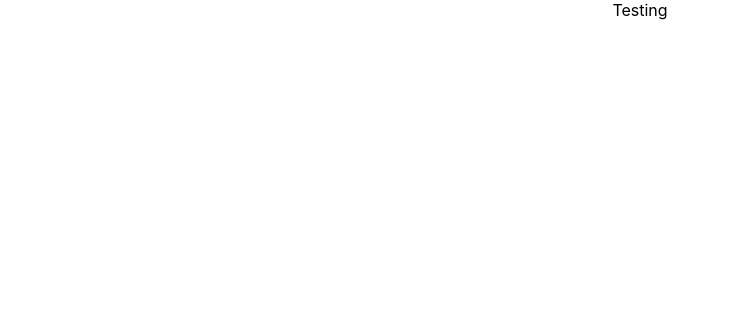
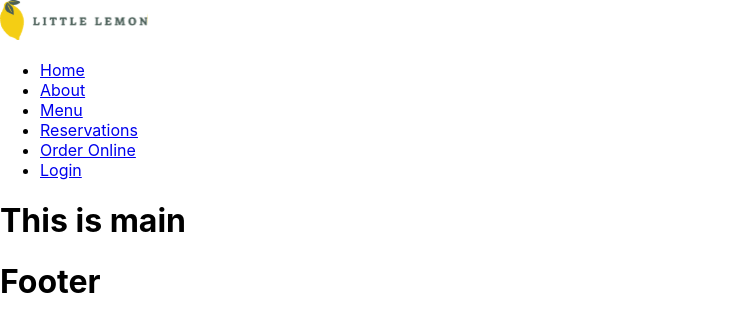
Before and after one commit to SittikronNon/little-lemon, a React (Create React App) app: page / in a window 1280 px wide. Shown: the top 332 px of the page, without its empty margins (0-730 px from the left). Built offline with nearby package versions, Linux system fonts and the light colour scheme.

Commit message:
HTML markup

```diff
--- a/public/index.html
+++ b/public/index.html
@@ -9,6 +9,10 @@
       name="description"
       content="Web site created using create-react-app"
     />
+    <meta name="og:title" content="Little Lemon"/>
+    <meta name="description" content="Little Lemon is a Mediterranean restaurant"/>
+    <meta name="og:description" content="Little Lemon is a Mediterranean restaurant"/>
+    <meta name="og:image" content="%PUBLIC_URL%/logo192.png"/>
     <link rel="apple-touch-icon" href="%PUBLIC_URL%/logo192.png" />
     <!--
       manifest.json provides metadata used when your web app is installed on a
--- a/src/App.js
+++ b/src/App.js
@@ -1,13 +1,16 @@
 import './App.css';
-import Home from './components/Home';
+import React from 'react';
+import Main from './components/Main';
+import Header from './components/Header';
+import Footer from './components/Footer';
 
 function App() {
   return (
-    <div className="App">
-      <div>
-        <Home />
-      </div>
-    </div>
+    <>
+    <Header />
+    <Main />
+    <Footer />
+    </>
   );
 }
 
--- /dev/null
+++ b/src/components/Footer.js
@@ -0,0 +1,11 @@
+import React from 'react'
+
+const Footer = () => {
+  return (
+    <footer>
+      <h1>Footer</h1>
+    </footer>
+  )
+}
+
+export default Footer
--- /dev/null
+++ b/src/components/Header.js
@@ -0,0 +1,12 @@
+import React from 'react'
+import Navbar from './Navbar'
+
+const Header = () => {
+  return (
+    <header>
+      <Navbar />
+    </header>
+  )
+}
+
+export default Header
--- a/src/components/Home.js
+++ /dev/null
@@ -1,9 +0,0 @@
-import React from 'react'
-
-const Home = () => {
-  return (
-    <div>Testing</div>
-  )
-}
-
-export default Home
--- /dev/null
+++ b/src/components/Main.js
@@ -0,0 +1,11 @@
+import React from 'react'
+
+const Main = () => {
+  return (
+    <main>
+      <h1>This is main</h1>
+    </main>
+  )
+}
+
+export default Main
--- /dev/null
+++ b/src/components/Navbar.js
@@ -0,0 +1,20 @@
+import React from 'react'
+import Logo from '../Images/Logo .svg'
+
+const Navbar = () => {
+    return (
+        <nav>
+            <img src={Logo} alt=''/>
+            <ul>
+                <li><a href='1'>Home</a></li>
+                <li><a href='2'>About</a></li>
+                <li><a href='3'>Menu</a></li>
+                <li><a href='4'>Reservations</a></li>
+                <li><a href='5'>Order Online</a></li>
+                <li><a href='6'>Login</a></li>
+            </ul>
+        </nav>
+    )
+}
+
+export default Navbar
```
Also changed, not shown: src/Images/Logo .svg (added), src/Images/restaurant.jpg (added).
